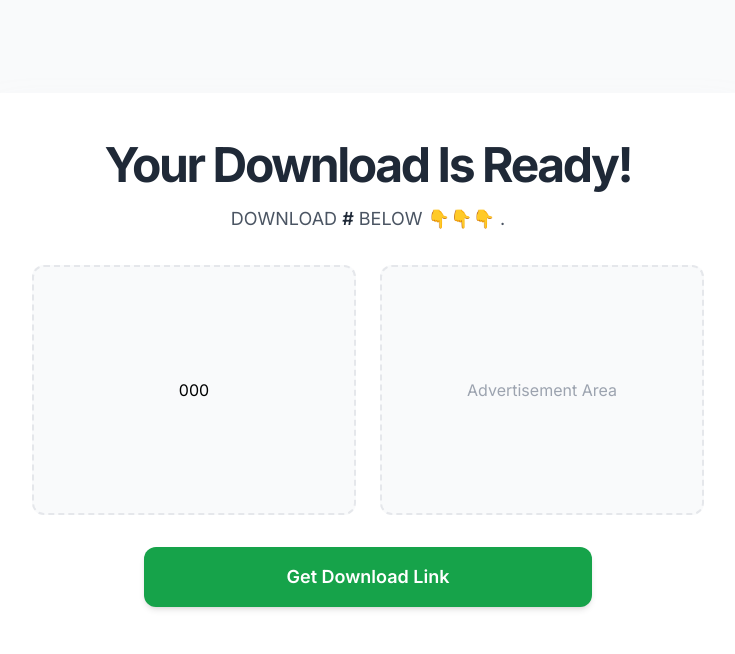
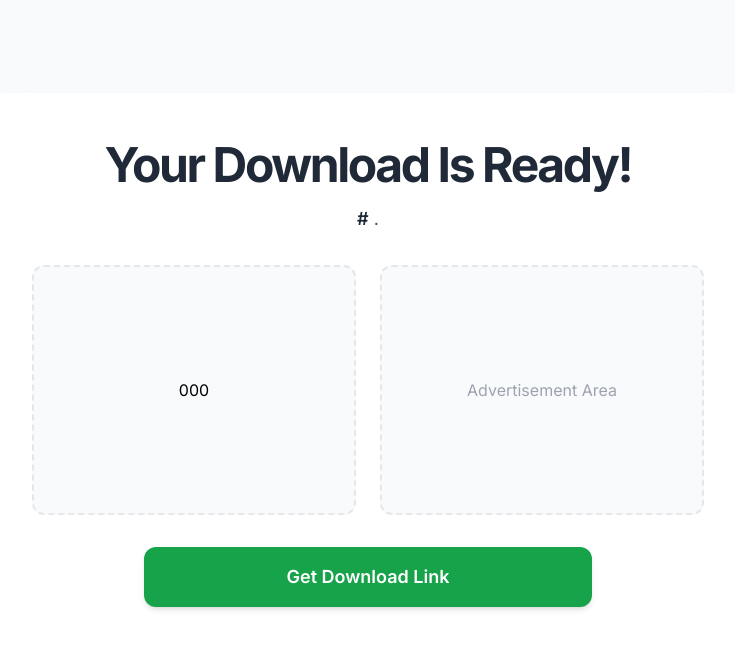
Before and after one commit to Teejayskillz/url_shortener, a Django app: page /000/ in a window 1280 px wide. Shown: the top 654 px of the page, without its empty margins (272-1007 px from the left). Run offline with Django 5.2, Linux system fonts and the light colour scheme; tables that the repository leaves empty hold one stand-in row (values such as "Sample post"); some libraries are stand-ins or nearby versions.

Commit message:
ADDED GENERATE DOWNLOAD LINK BELOW

```diff
--- a/shortener_app/views.py
+++ b/shortener_app/views.py
@@ -48,7 +48,7 @@ def redirect_to_download(request, short_code):
         # Retrieve url_title directly from the fetched url_obj
         # Use .url_title if it exists, otherwise provide a default or fallback
         # Changed default to "Your Download" for more general use, but "Your Movie" is fine if context is always movies.
-        download_title = url_obj.url_title if url_obj.url_title else "Your Download"
+        download_title = url_obj.url_title if url_obj.url_title else "GENERATE DOWNLOAD LINK BELOW"
 
         site_config, created = SiteConfiguration.objects.get_or_create(pk=1)
 
--- a/templates/shortener_app/waiting_page.html
+++ b/templates/shortener_app/waiting_page.html
@@ -49,7 +49,7 @@
             <div class="mb-8">
                 <h1 class="text-4xl md:text-5xl font-bold text-gray-800 tracking-tighter">Your Download Is Ready!</h1>
                 <p class="mt-4 text-lg text-gray-600">
-                    DOWNLOAD <strong class="font-semibold text-gray-800">{{ url_title }}</strong> BELOW 👇👇👇 .
+                 <strong class="font-semibold text-gray-800">{{ url_title }}</strong> .
                 </p>
             </div>
 
```
